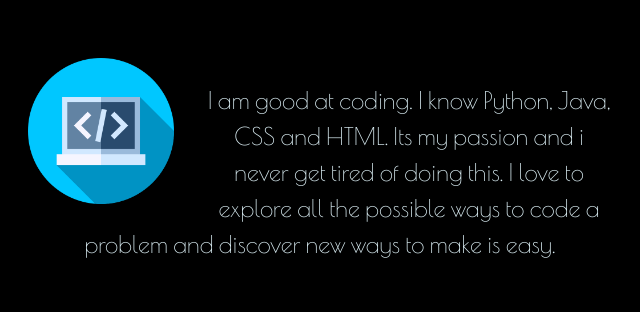
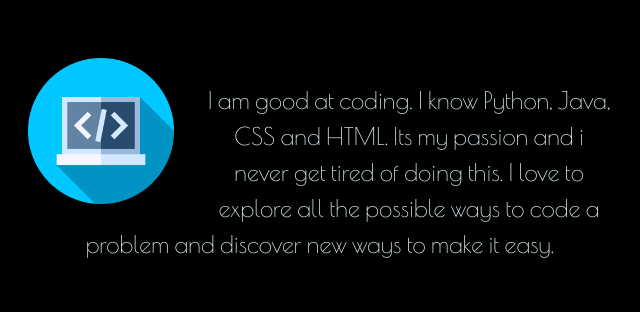
Before and after one commit to iamsaagnik/CV, a plain HTML site: page index.html in a window 1280 px wide. Shown: the part 1252-1564 px from the top of the page, 320-960 px from the left. Drawn offline with nearby package versions, Linux system fonts and the light colour scheme.

Commit message:
Update index.html

```diff
--- a/index.html
+++ b/index.html
@@ -32,7 +32,7 @@
           <img class="code" src="programming.png" alt="">
           <p>I am good at coding. I know Python, Java, CSS and HTML.
           Its my passion and i never get tired of doing this. I love to explore
-          all the possible ways to code a problem and discover new ways to make is
+          all the possible ways to code a problem and discover new ways to make it
           easy.</p>
         </div>
         <br>
```
